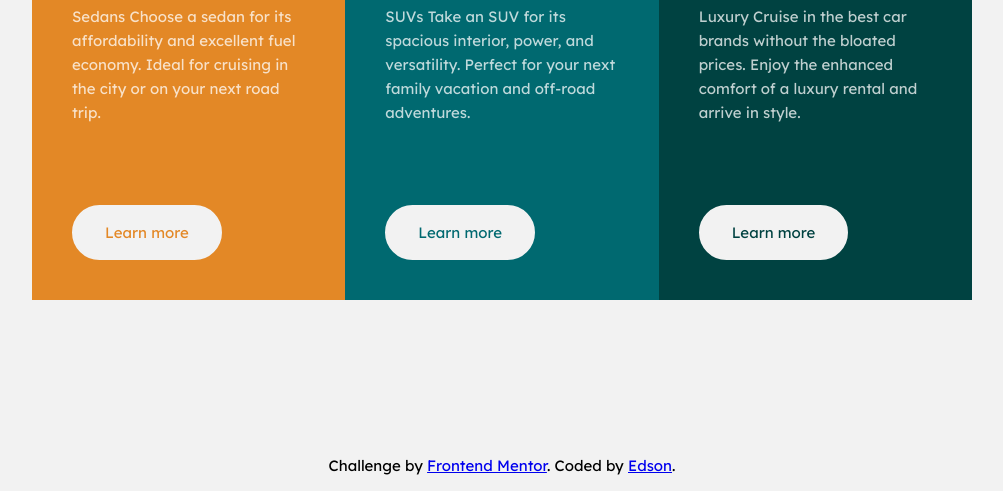
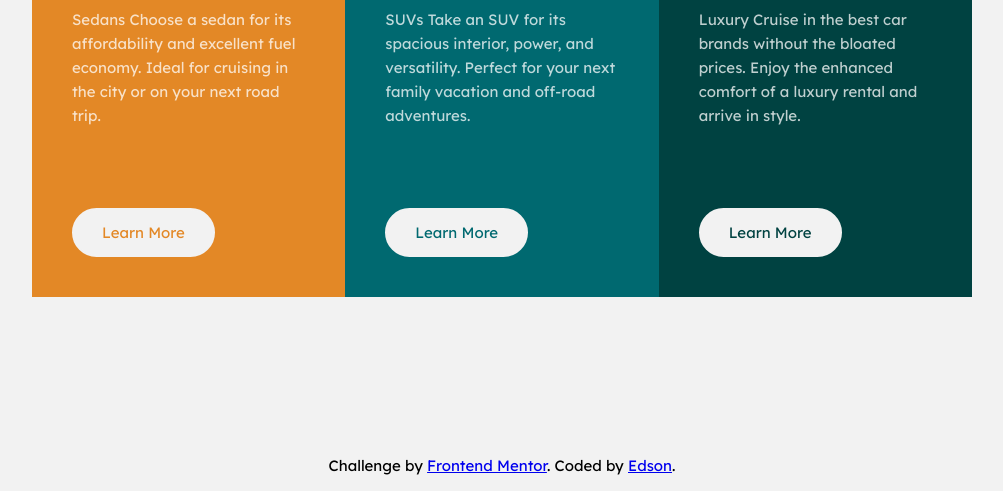
Before and after one commit to edsonjaguiar/Solution-FrontendMentor, a plain HTML site: page index.html in a window 1280 px wide. Shown: the part 344-835 px from the top of the page, without its empty margins (138-1141 px from the left). Drawn offline with Linux system fonts and the light colour scheme.

Commit message:
Changing button size

```diff
--- a/style.css
+++ b/style.css
@@ -82,10 +82,11 @@ body {
 
     cursor: pointer;
 
-    padding: 16px 31px;
+    padding: 13px 28px;
     margin-top: 80px;
 
     transition: 0.2s;
+    text-transform: capitalize;
 }
 
 .card .card__content .btn_1 {
```
Also changed, not shown: images/preview.png.
